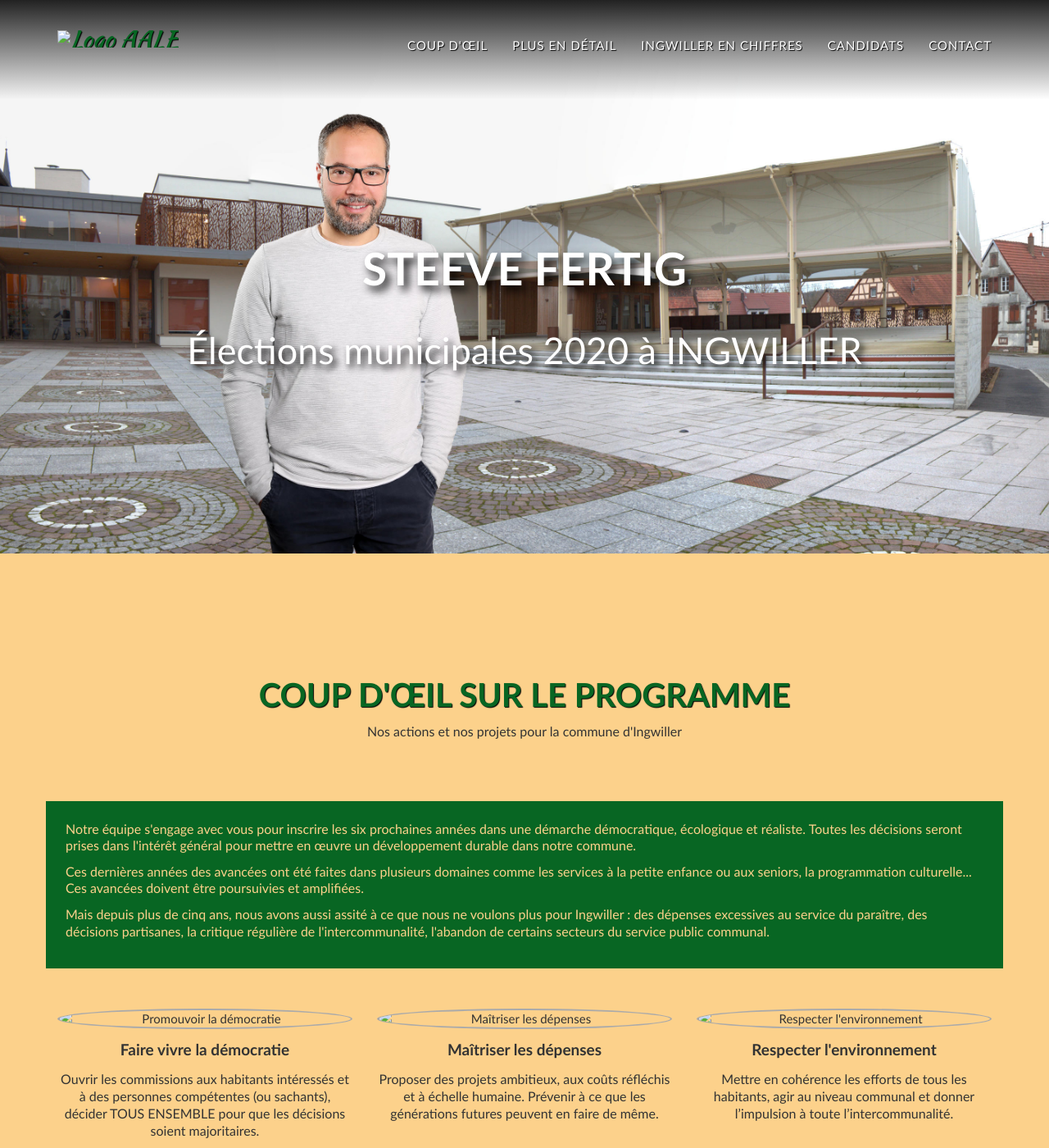
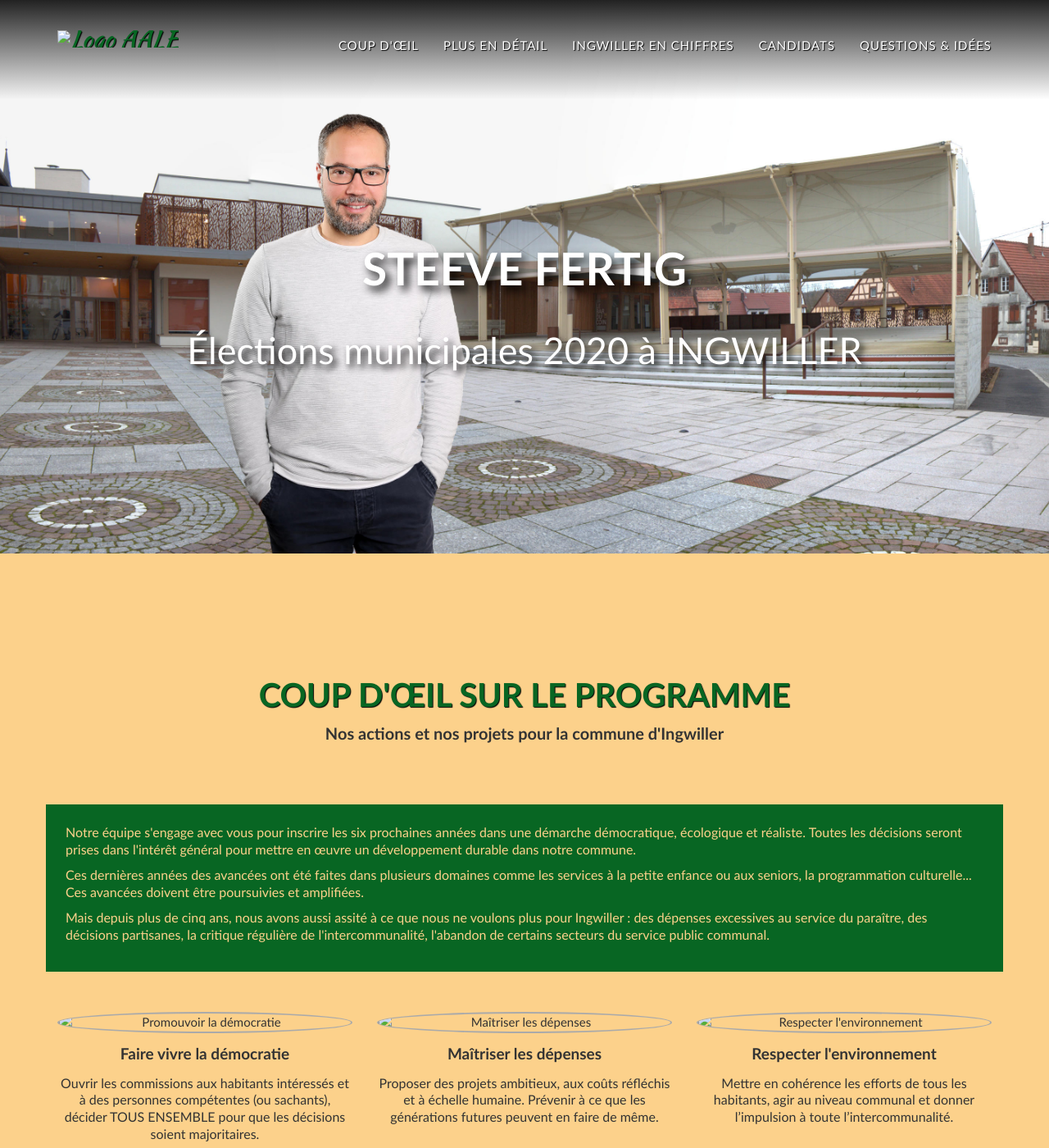
Before and after one commit to campagne-municipale/betonniere, a Jekyll site: the page built from _posts/2020-01-10-credits.md, in a window 1280 px wide and 1400 px high. Shown: the whole window at 82% size. Built offline with Jekyll 4.4.1, drawn with Linux system fonts in a browser that asks for light colours; nearby versions of some CDN libraries; some web fonts are replaced; some of the changed text lies outside the part shown.

Commit message:
Boîte à idées

```diff
--- a/_includes/contact.html
+++ b/_includes/contact.html
@@ -2,8 +2,8 @@
         <div class="container">
             <div class="row">
                 <div class="col-lg-12 text-center">
-                    <h2 class="section-heading">Contactez Nous</h2>
-                    <h3 class="section-subheading text-muted">&nbsp;</h3>
+                    <h2 class="section-heading">Vos questions, vos idées</h2>
+                    <h3 class="section-subheading text-primary">Notre équipe vous répondra sous 48 heures</h3>
                 </div>
             </div>
             <div class="row">
@@ -31,7 +31,7 @@
                             </div>
                             <div class="col-md-6">
                                 <div class="control-group form-group">
-                                    <textarea class="form-control" placeholder="Votre Message *" id="message" name="message" required data-validation-required-message="Merci de rédiger un message."></textarea>
+                                    <textarea class="form-control" placeholder="Votre question ou sugestion pour l'avenir d'Ingwiller *" id="message" name="message" required data-validation-required-message="Merci de rédiger un message."></textarea>
                                     <p class="help-block text-danger"></p>
                                 </div>
                             </div>
--- a/_includes/header.html
+++ b/_includes/header.html
@@ -32,7 +32,7 @@
                     </li>
 
                     <li>
-                        <a class="page-scroll" href="#contact">Contact</a>
+                        <a class="page-scroll" href="#contact">Questions & idées</a>
                     </li>
                 </ul>
             </div>
```
Also changed, not shown: _includes/css/agency.css (+6 -2 lines), 11 other files.
